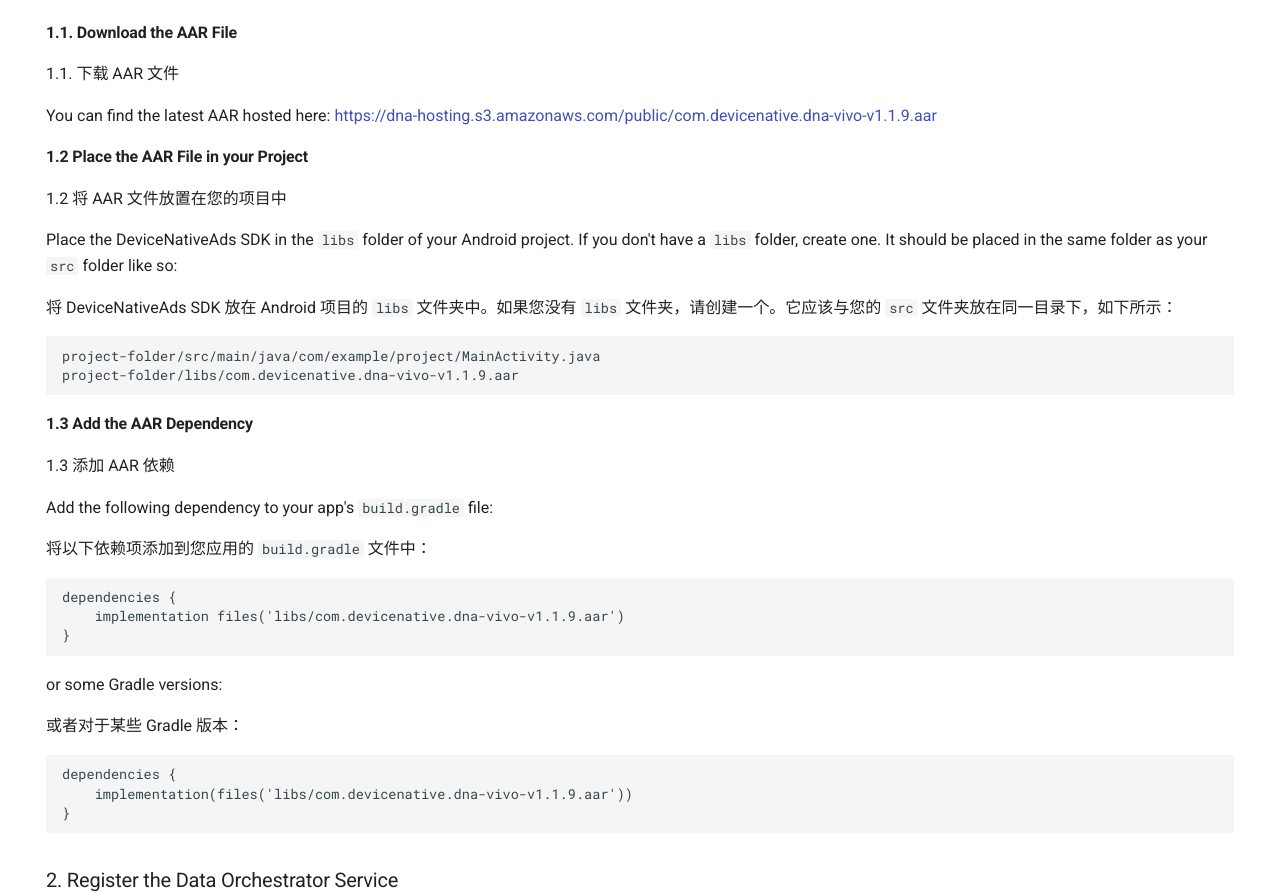
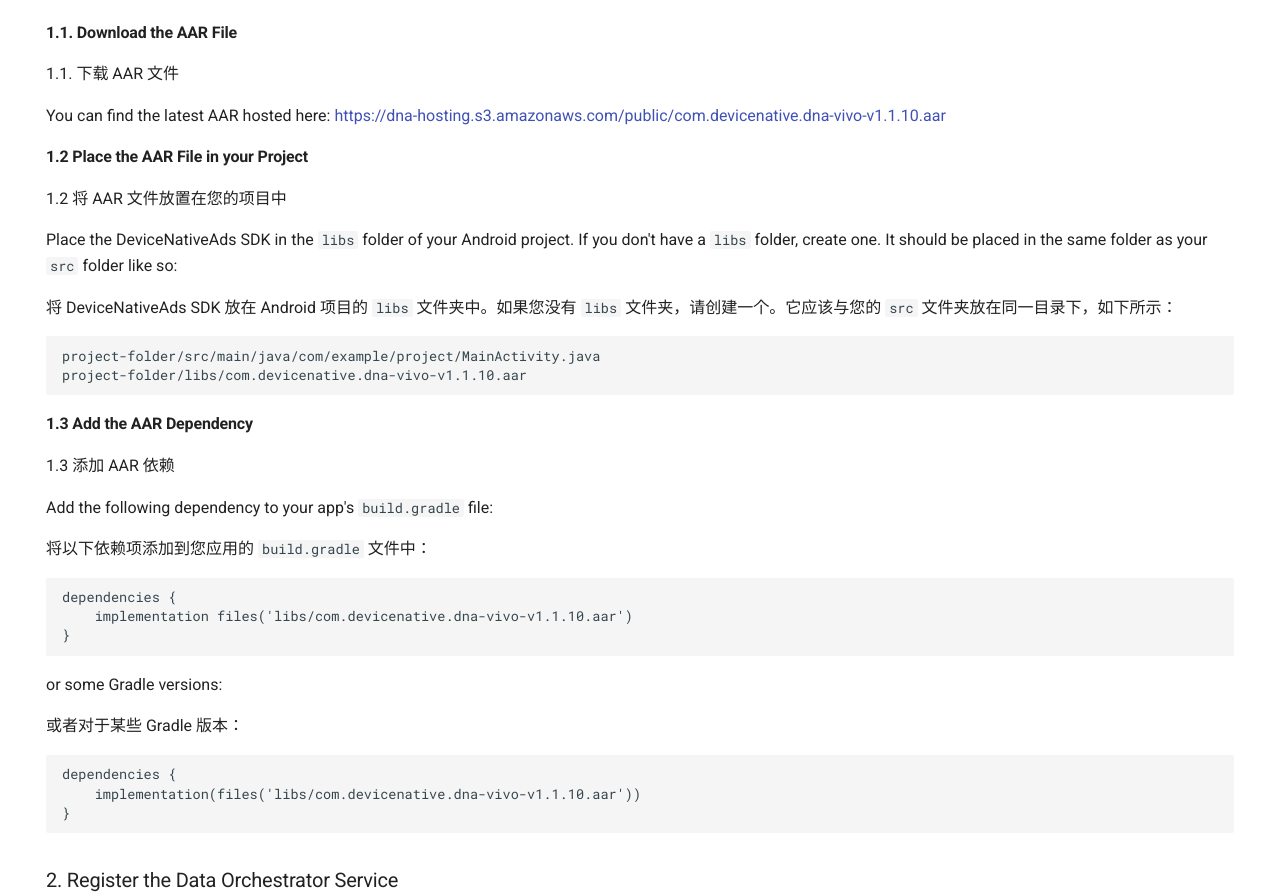
Before and after one commit to Device-Native/website, an MkDocs documentation site: the page built from docs/vivo-global-search.md, in a window 1280 px wide and 1400 px high, scrolled down 1775 px. Shown: the part 154-1047 px from the top of the window. Built offline with MkDocs 1.6.1 and Material for MkDocs 9.7.7, drawn with Linux system fonts in a browser that asks for light colours.

Commit message:
update SDKs with bug fix

````diff
--- a/docs/vivo-global-search.md
+++ b/docs/vivo-global-search.md
@@ -66,7 +66,7 @@
 #### 1.1. Download the AAR File
 1.1. 下载 AAR 文件
 
-You can find the latest AAR hosted here: [https://dna-hosting.s3.amazonaws.com/public/com.devicenative.dna-vivo-v1.1.9.aar](https://dna-hosting.s3.amazonaws.com/public/com.devicenative.dna-vivo-v1.1.9.aar)
+You can find the latest AAR hosted here: [https://dna-hosting.s3.amazonaws.com/public/com.devicenative.dna-vivo-v1.1.10.aar](https://dna-hosting.s3.amazonaws.com/public/com.devicenative.dna-vivo-v1.1.10.aar)
 
 #### 1.2 Place the AAR File in your Project
 1.2 将 AAR 文件放置在您的项目中
@@ -77,7 +77,7 @@
 
 ```
 project-folder/src/main/java/com/example/project/MainActivity.java
-project-folder/libs/com.devicenative.dna-vivo-v1.1.9.aar
+project-folder/libs/com.devicenative.dna-vivo-v1.1.10.aar
 ```
 
 #### 1.3 Add the AAR Dependency
@@ -89,7 +89,7 @@
 
 ```gradle
 dependencies {
-    implementation files('libs/com.devicenative.dna-vivo-v1.1.9.aar')
+    implementation files('libs/com.devicenative.dna-vivo-v1.1.10.aar')
 }
 ```
 
@@ -99,7 +99,7 @@
 
 ```gradle
 dependencies {
-    implementation(files('libs/com.devicenative.dna-vivo-v1.1.9.aar'))
+    implementation(files('libs/com.devicenative.dna-vivo-v1.1.10.aar'))
 }
 ```
 
````
Also changed, not shown: docs/integrate-sdk.md (+4 -4 lines), docs/vivo-sdk-changelog.md (+4 -0 lines).
